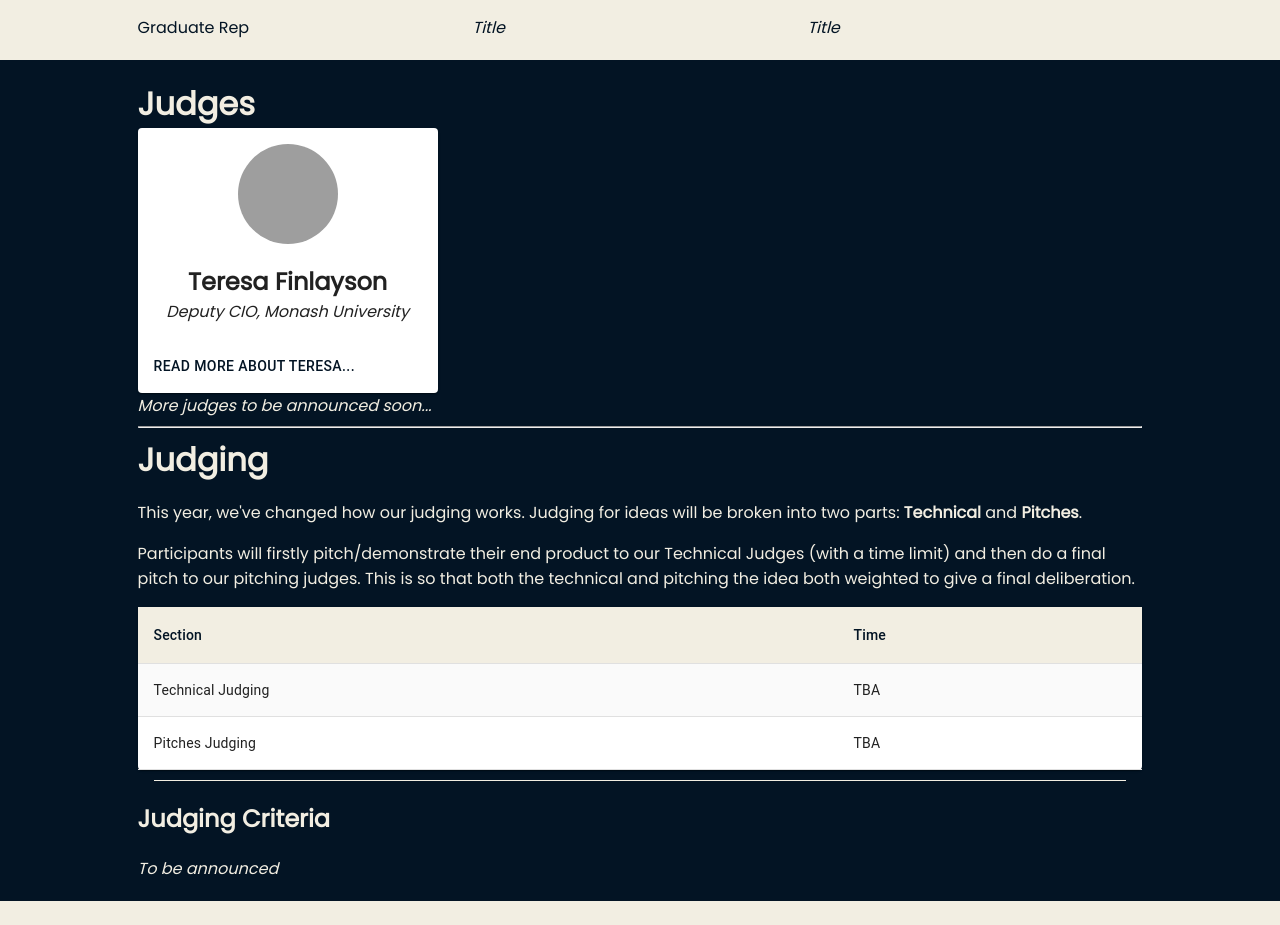
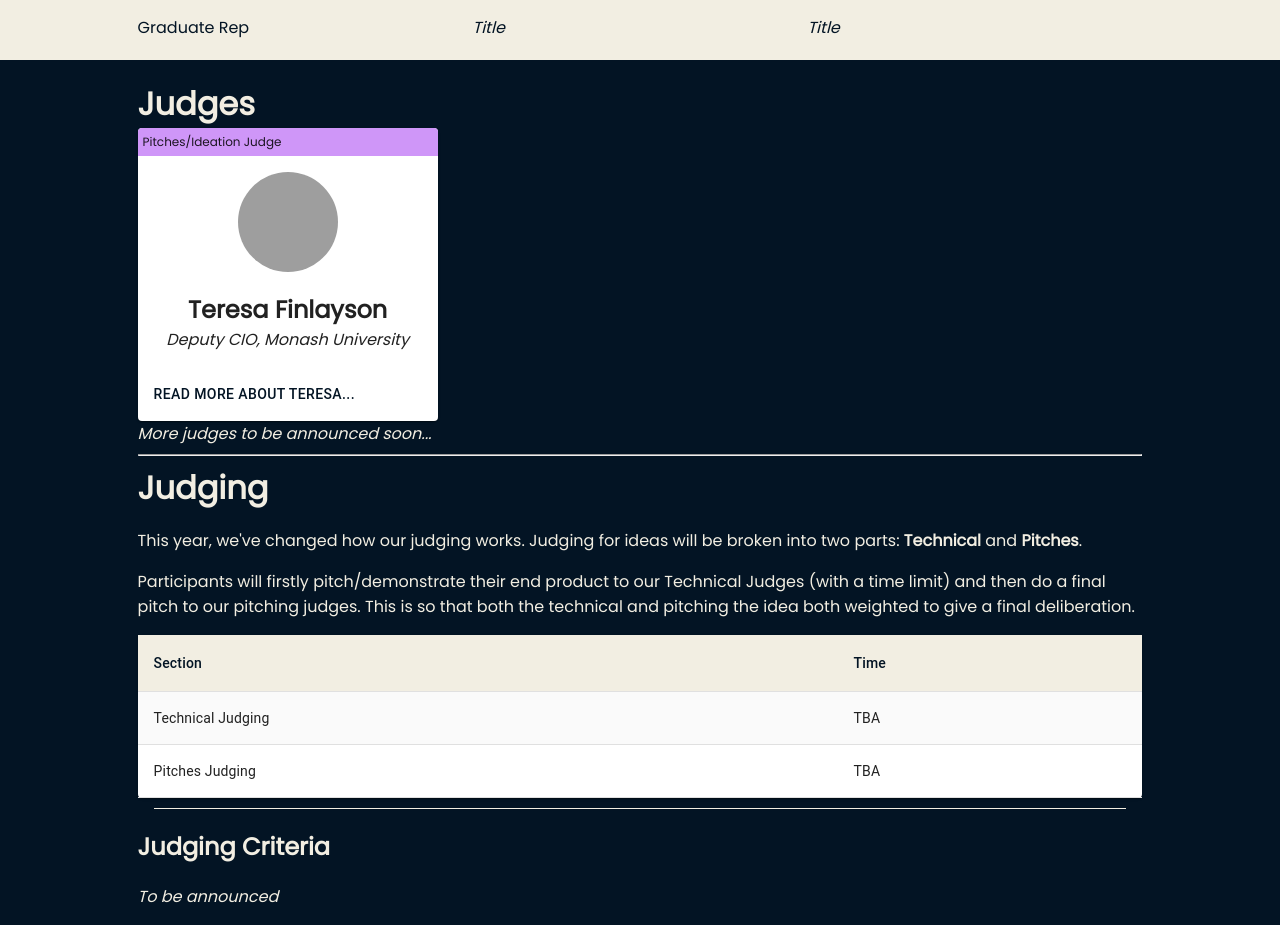
Before and after one commit to wiredmonash/bit-by-bit-hackathon-2019, a React (Create React App) app: page / in a window 1280 px wide. Shown: the part 2280-3205 px from the top of the page. Built offline with nearby package versions, Linux system fonts and the light colour scheme; grey boxes are pictures that could not be loaded.

Commit message:
improvements to judges section

```diff
--- a/src/sections/Judges/JudgesSection.js
+++ b/src/sections/Judges/JudgesSection.js
@@ -11,13 +11,36 @@ const useStyles = makeStyles({
 	avatar: {
 		height: 100,
 		width: 100
+	},
+	pitchJudge: {
+		padding: 5,
+		fontSize: 12,
+		backgroundColor: '#CF96F8'
+	},
+	techJudge: {
+		padding: 5,
+		fontSize: 12,
+		backgroundColor: '#96BCF8'
 	}
 });
 
-function JudgesCard({ name, image, title, company }) {
+const JudgeTypes = {
+	TECH: 'Technical Judge',
+	PITCH: 'Pitches/Ideation Judge'
+};
+
+function JudgesCard({ name, image, title, company, type }) {
 	const classes = useStyles();
 	return (
 		<Card className={classes.card}>
+			<div
+				className={
+					type === JudgeTypes.PITCH ? classes.pitchJudge : classes.techJudge
+				}
+			>
+				{type}
+			</div>
+
 			<CardContent className={classes.content}>
 				<Avatar src={image} className={classes.avatar} />
 				<h2 style={{ marginBottom: 0 }}>{name}</h2>
@@ -37,6 +60,7 @@ function JudgesSection() {
 		<>
 			<h1>Judges</h1>
 			<JudgesCard
+				type={JudgeTypes.PITCH}
 				name="Teresa Finlayson"
 				image="./images/judges/teresa.png"
 				title="Deputy CIO"
```
